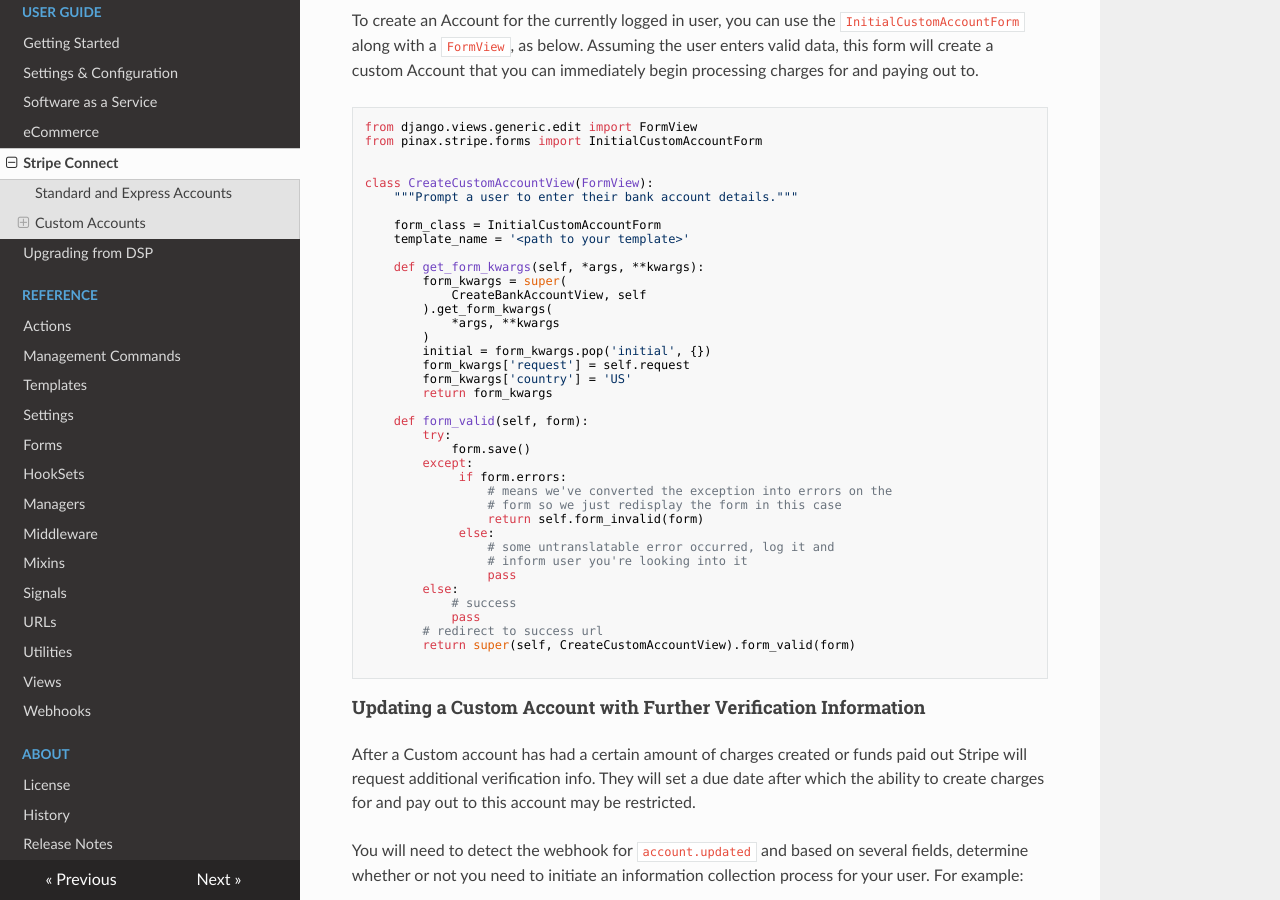
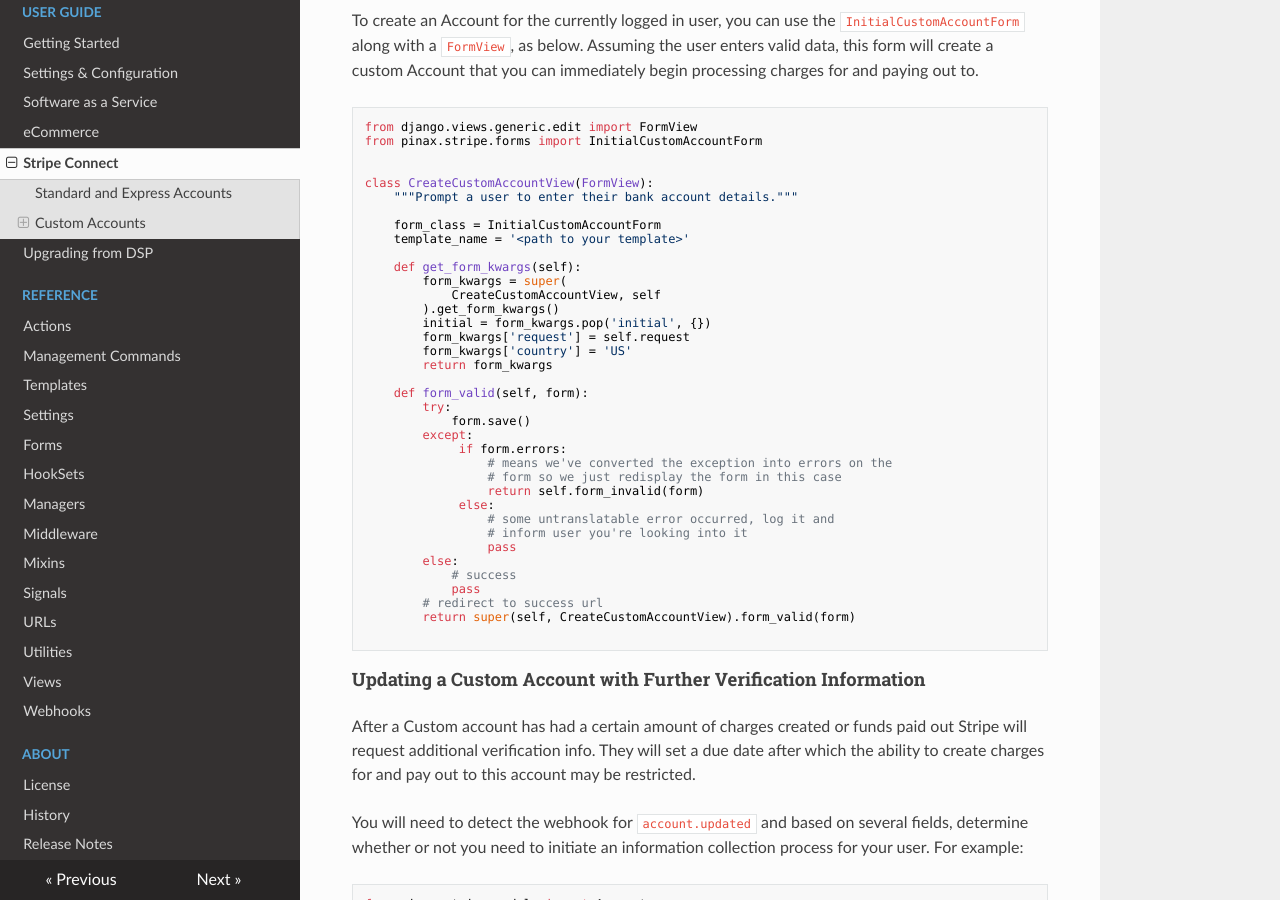
Before and after one commit to pinax/pinax-stripe-light, an MkDocs documentation site: the page built from docs/user-guide/connect.md, in a window 1280 px wide and 900 px high, scrolled down 1657 px. Built offline with MkDocs 1.6.1, drawn with Linux system fonts in a browser that asks for light colours; nearby versions of some CDN libraries; old or Windows-style settings are respelled for this version of MkDocs.

Commit message:
Fix get_form_kwargs example in connect docs
Use correct class name, and remove *args/**kwargs.

Fixes #512

```diff
--- a/docs/user-guide/connect.md
+++ b/docs/user-guide/connect.md
@@ -86,12 +86,10 @@ class CreateCustomAccountView(FormView):
     form_class = InitialCustomAccountForm
     template_name = '<path to your template>'
 
-    def get_form_kwargs(self, *args, **kwargs):
+    def get_form_kwargs(self):
         form_kwargs = super(
-            CreateBankAccountView, self
-        ).get_form_kwargs(
-            *args, **kwargs
-        )
+            CreateCustomAccountView, self
+        ).get_form_kwargs()
         initial = form_kwargs.pop('initial', {})
         form_kwargs['request'] = self.request
         form_kwargs['country'] = 'US'
```
